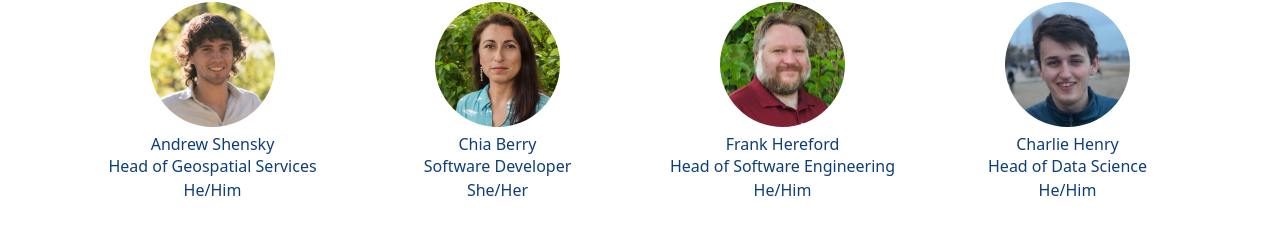
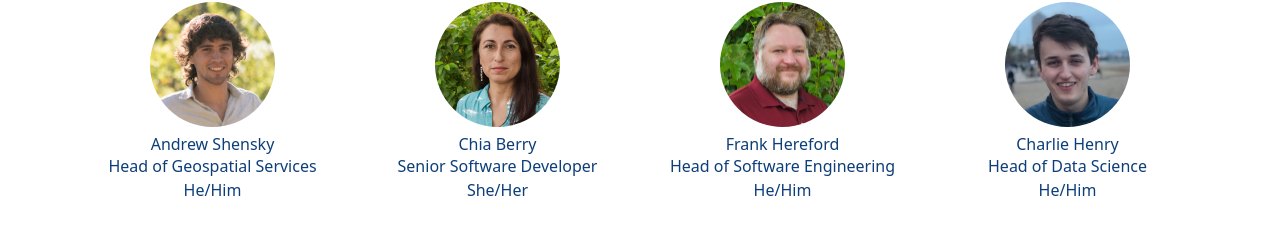
Before and after one commit to cityofaustin/atd-product, a Next.js app: page /about in a window 1280 px wide. Shown: the part 1610-1842 px from the top of the page. Built offline with nearby package versions, Linux system fonts and the light colour scheme; no server answers.

Commit message:
Change Chia's title to Senior Software Developer

```diff
--- a/pages/about/index.js
+++ b/pages/about/index.js
@@ -69,7 +69,7 @@ const TEAM_MEMBERS = [
   },
   {
     name: "Chia Berry",
-    title: "Software Developer",
+    title: "Senior Software Developer",
     pronouns: "She/Her",
     src: "assets/headshots/chia_berry.jpg",
   },
```
